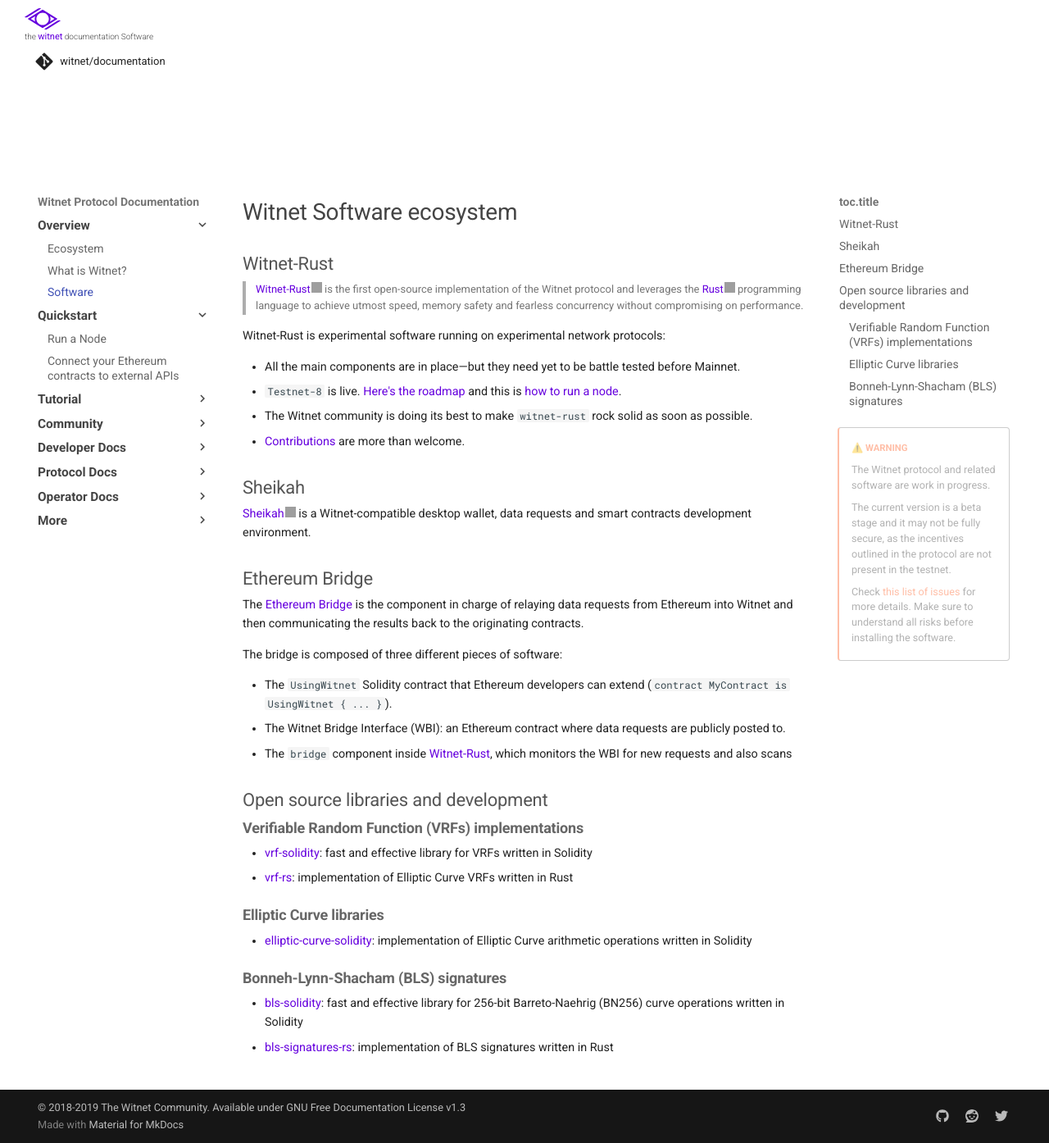
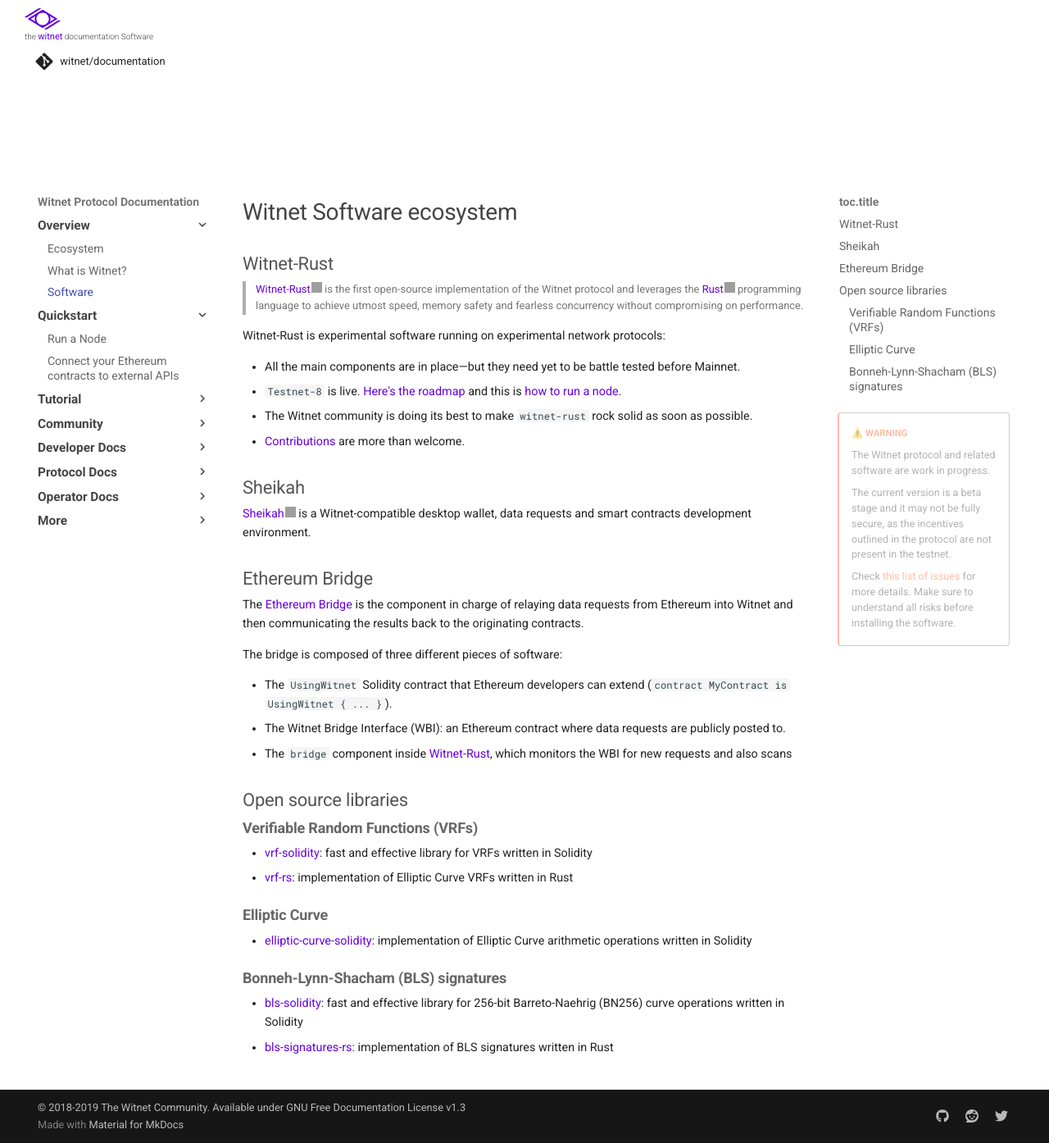
Before and after one commit to witnet/documentation, an MkDocs documentation site: the page built from docs/overview/software.md, in a window 1280 px wide and 1394 px high. Shown: the whole window at 82% size. Built offline with MkDocs 1.6.1 and Material for MkDocs 9.7.7, drawn with Linux system fonts in a browser that asks for light colours; some web fonts are replaced; comment, search, counter and statistics services are not loaded; grey boxes are pictures that could not be loaded.

Commit message:
fix: header text suggestions and remove extra file

```diff
--- a/docs/misc/open-source-development.md
+++ /dev/null
@@ -1 +0,0 @@
-# Open source libraries
--- a/docs/overview/software.md
+++ b/docs/overview/software.md
@@ -37,14 +37,14 @@ The bridge is composed of three different pieces of software:
 - The `bridge` component inside [Witnet-Rust], which monitors the WBI
   for new requests and also scans
 
-## Open source libraries and development
+## Open source libraries
 
-### Verifiable Random Function (VRFs) implementations
+### Verifiable Random Functions (VRFs)
 
 - [vrf-solidity]: fast and effective library for VRFs written in Solidity
 - [vrf-rs]: implementation of Elliptic Curve VRFs written in Rust
 
-### Elliptic Curve libraries
+### Elliptic Curve
 
 - [elliptic-curve-solidity]: implementation of Elliptic Curve arithmetic operations written in Solidity
 
```
